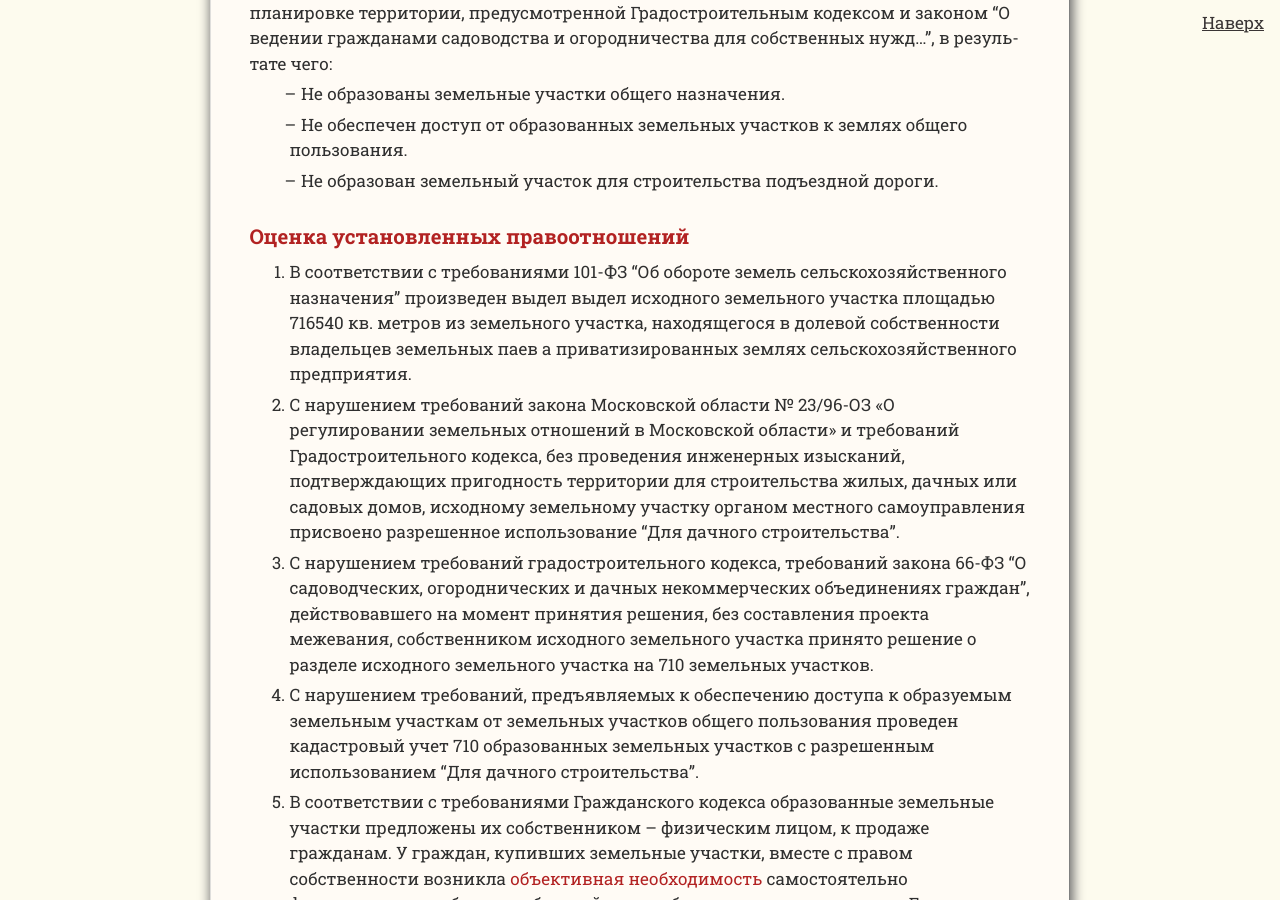
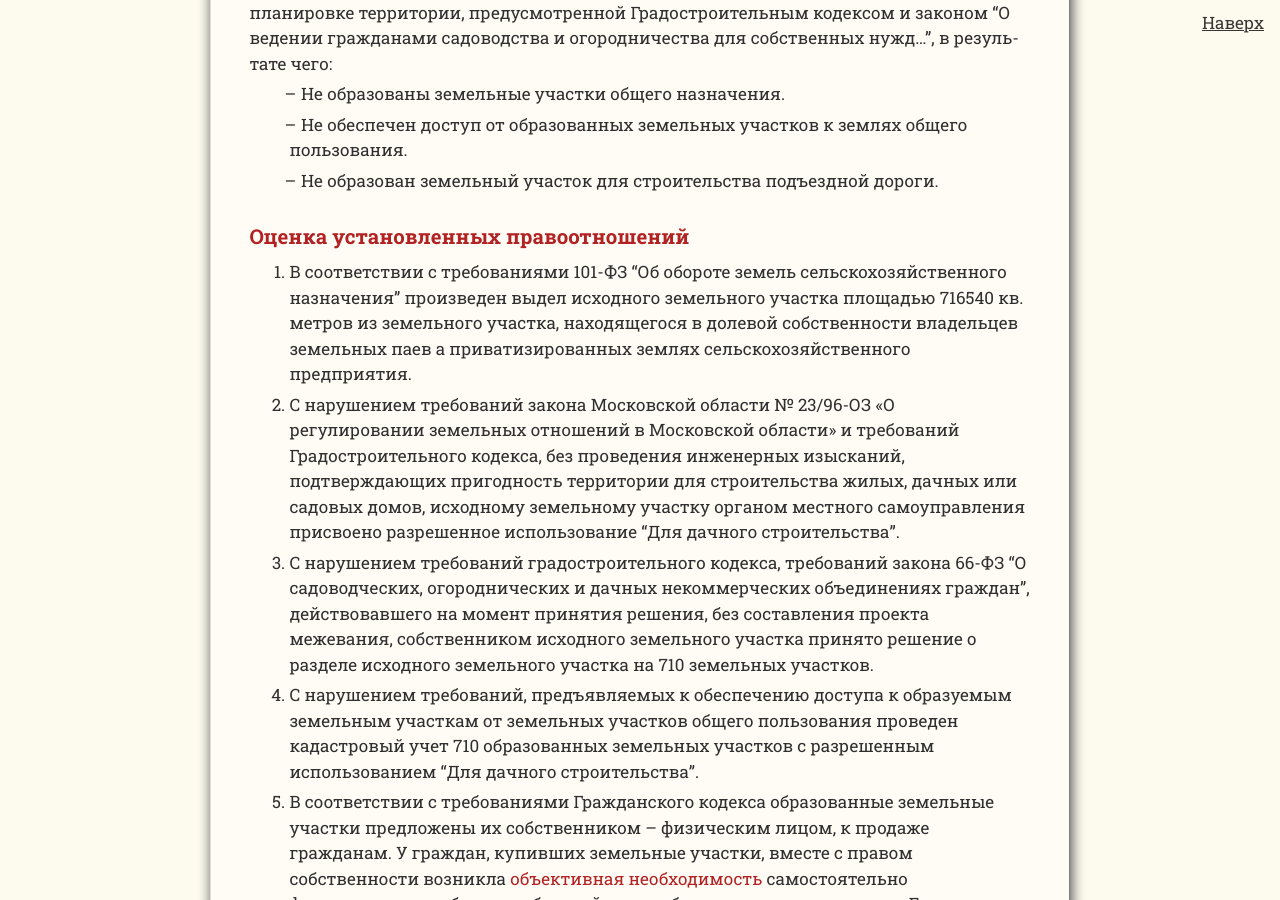
Before and after one commit to SergSi/land-use-art, a Jekyll site: the page built from _posts/2025-02-15-concluzion.md, in a window 1280 px wide and 900 px high, scrolled down 3484 px. Built offline with Jekyll 4.4.1, drawn with Linux system fonts in a browser that asks for light colours; some web fonts are replaced.

Commit message:
Update 2025-02-15-concluzion.md

```diff
--- a/_posts/2025-02-15-concluzion.md
+++ b/_posts/2025-02-15-concluzion.md
@@ -58,7 +58,7 @@ file-1="СадыНаРеке.jpg" caption-1="Рекламный щит у въе
 
 ## Оценка  установленных правоотношений
 
-1. В соответствии с требованиями 101-ФЗ “Об обороте земель сельскохозяйственного назначения” произведен выдел выдел исходного земельного участка площадью 716540 кв. метров из земельного участка, находящегося в долевой собственности владельцев земельных паев а приватизированных землях сельскохозяйственного предприятия.
+1. В соответствии с требованиями 101-ФЗ “Об обороте земель сельскохозяйственного назначения” произведен выдел исходного земельного участка площадью 716540 кв. метров из земельного участка, находящегося в долевой собственности владельцев земельных паев а приватизированных землях сельскохозяйственного предприятия.
 2. С нарушением требований закона Московской области № 23/96-ОЗ «О регулировании земельных отношений в Московской области» и требований Градостроительного кодекса, без проведения инженерных изысканий, подтверждающих пригодность территории для строительства жилых, дачных или садовых домов, исходному земельному участку органом местного самоуправления присвоено разрешенное использование “Для дачного строительства”.
 3. С нарушением требований градостроительного кодекса, требований закона 66-ФЗ “О садоводческих, огороднических и дачных некоммерческих объединениях граждан”, действовавшего на момент принятия решения, без составления проекта межевания, собственником исходного земельного участка принято решение о разделе исходного земельного участка на 710 земельных участков.
 4. С нарушением требований, предъявляемых к обеспечению доступа к образуемым земельным участкам от земельных участков общего пользования проведен кадастровый учет 710 образованных земельных участков с разрешенным использованием “Для дачного строительства”.
```
